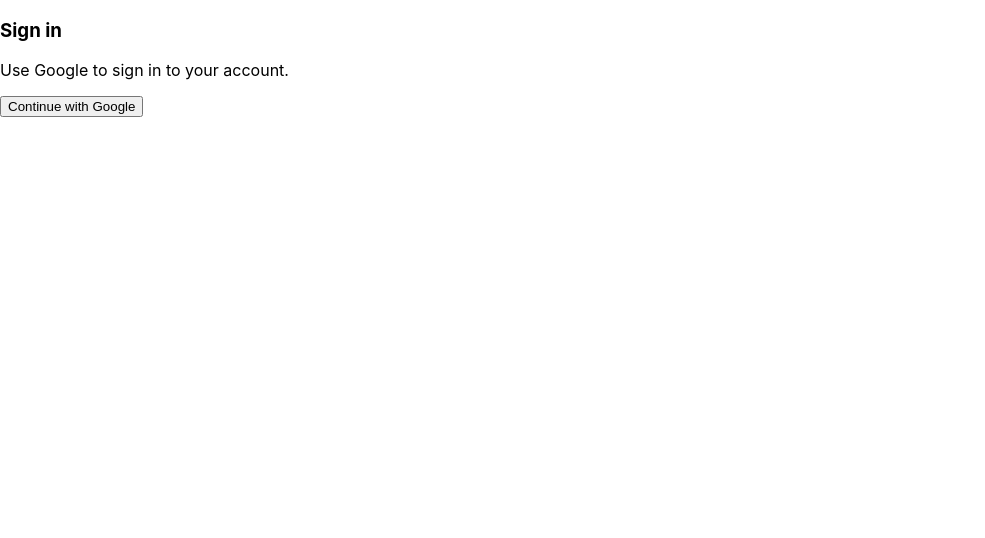
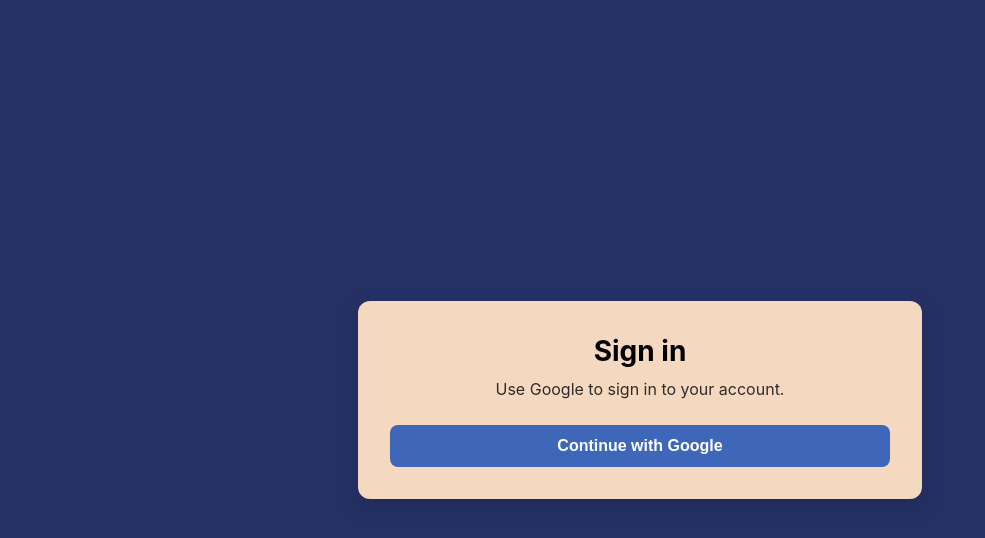
Before and after one commit to cynthiawang4/golden-ratio, a React (Vite) app: page /login in a window 1280 px wide. Shown: the top 538 px of the page, without its empty margins (0-985 px from the left). Built offline with nearby package versions, Linux system fonts and the light colour scheme; no server answers.

Commit message:
Home page redesigned

```diff
--- a/index.html
+++ b/index.html
@@ -4,6 +4,9 @@
     <meta charset="utf-8" />
     <meta name="viewport" content="width=device-width, initial-scale=1.0" />
     <title>Golden Ratio</title>
+    <link rel="preconnect" href="https://fonts.googleapis.com" />
+    <link rel="preconnect" href="https://fonts.gstatic.com" crossorigin />
+    <link href="https://fonts.googleapis.com/css2?family=Lilita+One&family=Kulim+Park:wght@400;700&display=swap" rel="stylesheet" />
   </head>
   <body>
     <div id="root"></div>
--- a/src/App.tsx
+++ b/src/App.tsx
@@ -3,7 +3,7 @@
 import ThemeWrapper from "./components/Theme";
 import HostPage from "./pages/host/HostPage";
 import JoinPage from "./pages/join/JoinPage";
-import LoginPage from './components/LoginPage';
+import LoginPage from './pages/login/LoginPage';
 
 export default function App() {
   return (
--- a/src/components/LoginPage.tsx
+++ /dev/null
@@ -1,14 +0,0 @@
-import React from 'react'
-import { signInWithGoogle } from '../lib/supabaseClient'
-
-export default function LoginPage() {
-  return (
-    <div className="card">
-      <h3>Sign in</h3>
-      <p>Use Google to sign in to your account.</p>
-      <div style={{ display: 'flex', gap: 8 }}>
-        <button onClick={() => signInWithGoogle()}>Continue with Google</button>
-      </div>
-    </div>
-  )
-}
--- /dev/null
+++ b/src/pages/login/LoginPage.module.css
@@ -0,0 +1,64 @@
+.loginContainer {
+  background-color: var(--background);
+  width: 100vw;
+  height: 100vh;
+  box-sizing: border-box;
+  display: flex;
+  flex-direction: column;
+  justify-content: center;
+  align-items: center;
+  gap: 1.5rem;
+}
+
+.card {
+  background: var(--primary-color);
+  border-radius: 12px;
+  padding: 2rem;
+  max-width: 500px;
+  width: 90%;
+  box-shadow: 0 8px 24px rgba(0, 0, 0, 0.12);
+}
+
+.title {
+  color: var(--dark-text);
+  font-weight: 700;
+  font-size: 1.75rem;
+  text-align: center;
+  margin: 0 0 0.5rem 0;
+  line-height: 1.3;
+}
+
+.description {
+  color: var(--dark-text);
+  font-size: 1rem;
+  text-align: center;
+  margin: 0 0 1.5rem 0;
+  line-height: 1.5;
+  opacity: 0.8;
+}
+
+.buttonContainer {
+  display: flex;
+  flex-direction: column;
+  gap: 1rem;
+  width: 100%;
+}
+
+.button {
+  background: var(--accent-color);
+  color: var(--light-text);
+  border: none;
+  padding: 12px 24px;
+  border-radius: 8px;
+  font-size: 1rem;
+  font-weight: 600;
+  cursor: pointer;
+  transition: all 0.2s;
+  width: 100%;
+}
+
+.button:hover {
+  opacity: 0.9;
+  transform: translateY(-2px);
+  box-shadow: 0 4px 12px rgba(62, 103, 185, 0.3);
+}
--- /dev/null
+++ b/src/pages/login/LoginPage.tsx
@@ -0,0 +1,18 @@
+import { signInWithGoogle } from '../../lib/supabaseClient'
+import styles from './loginpage.module.css'
+
+export default function LoginPage() {
+  return (
+    <div className={styles.loginContainer}>
+      <div className={styles.card}>
+        <h2 className={styles.title}>Sign in</h2>
+        <p className={styles.description}>Use Google to sign in to your account.</p>
+        <div className={styles.buttonContainer}>
+          <button className={styles.button} onClick={() => signInWithGoogle()}>
+            Continue with Google
+          </button>
+        </div>
+      </div>
+    </div>
+  )
+}
--- a/src/pages/main/MainPage.module.css
+++ b/src/pages/main/MainPage.module.css
@@ -1,18 +1,37 @@
 .mainContainer {
   background-color: var(--background);
+  background-image: url('/src/images/golden-ratio.png');
+  background-size: cover;
+  background-position: center;
   width: 100vw;
   height: 100vh;
   box-sizing: border-box;
   display: flex;
-  flex-direction: column;
-  justify-content: center;
-  align-items: center;
-  gap: 0.5rem;
+  position: relative;
+
+  & .logo {
+    position: absolute;
+    top: 20px;
+    left: 20px;
+    width: 60px;
+    height: 60px;
+  }
+
+  & .contentContainer {
+    width: 66.66%;
+    height: 100%;
+    display: flex;
+    flex-direction: column;
+    justify-content: center;
+    align-items: center;
+    gap: 0.5rem;
+  }
 
   & .title:global(.MuiTypography-root) {
-    color: var(--primary-color);
-    font-weight: 700;
-    font-size: 3rem;
+    color: #F8AA69;
+    font-family: 'Lilita One', cursive;
+    font-weight: 500;
+    font-size: 80px;
     text-align: center;
     line-height: 1.5;
     letter-spacing: 0;
@@ -21,7 +40,7 @@
 
 .buttonContainer {
   display: flex;
-  flex-direction: row;
+  flex-direction: column;
   align-items: center;
   width: 80%;
   justify-content: center;
@@ -29,7 +48,23 @@
 
   & :global(.MuiButton-root) {
     min-width: fit-content;
-    width: 175px;
-    height: 40px;
+    width: 282px;
+    height: 64px;
+    font-family: 'Kulim Park', sans-serif;
+    font-size: 32px;
+    text-transform: capitalize;
   }
 }
+
+.loginText {
+  color: #f5d8c0;
+  font-family: Inter, sans-serif;
+  font-size: 24px;
+  text-align: center;
+  text-decoration: none;
+  cursor: pointer;
+
+  &:hover {
+    text-decoration: underline;
+  }
+}
--- a/src/pages/main/MainPage.tsx
+++ b/src/pages/main/MainPage.tsx
@@ -1,6 +1,7 @@
 import { useNavigate } from "react-router-dom";
 import styles from "./MainPage.module.css";
 import { Button, Typography } from "@mui/material";
+import logo from "../../images/logo.svg";
 
 export default function MainPage() {
   const navigate = useNavigate();
@@ -9,20 +10,23 @@
     navigate("/host");
   };
 
-  const handleJoinButton = () => {
-    navigate("/join");
+  const handleLoginLink = () => {
+    navigate("/login");
   };
 
   return (
     <div className={styles.mainContainer}>
-      <Typography className={styles.title}>Golden Ratio</Typography>
-      <div className={styles.buttonContainer}>
-        <Button variant="secondary" onClick={handleHostButton}>
-          Host
-        </Button>
-        <Button variant="secondary" onClick={handleJoinButton}>
-          Join
-        </Button>
+      <img src={logo} alt="Logo" className={styles.logo} />
+      <div className={styles.contentContainer}>
+        <Typography className={styles.title}>GOLDEN RATIO</Typography>
+        <div className={styles.buttonContainer}>
+          <Button variant="secondary" onClick={handleHostButton}>
+            CREATE POLL
+          </Button>
+          <a onClick={handleLoginLink} className={styles.loginText}>
+            login
+          </a>
+        </div>
       </div>
     </div>
   );
```
Also changed, not shown: src/images/golden-ratio.png (added), src/images/logo.svg (added).
